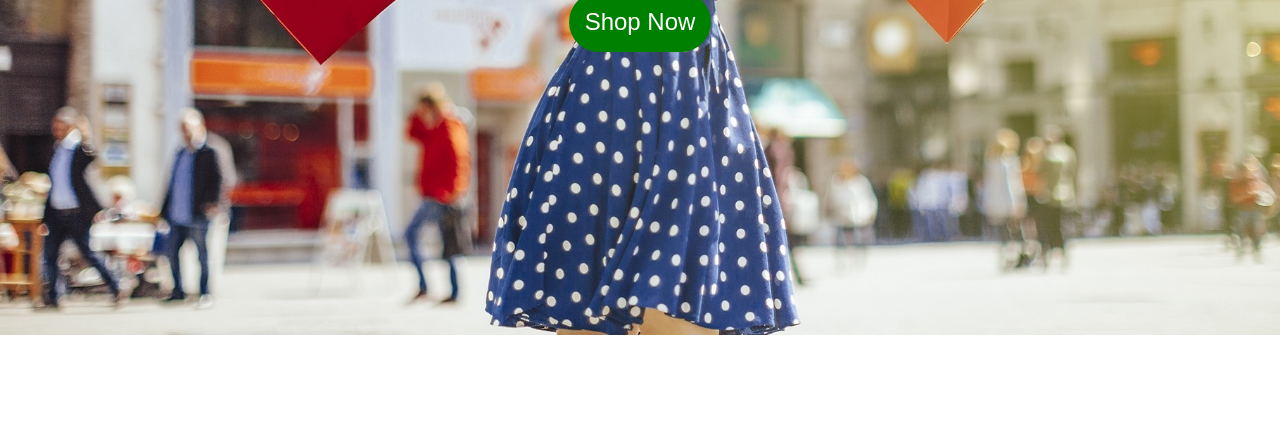
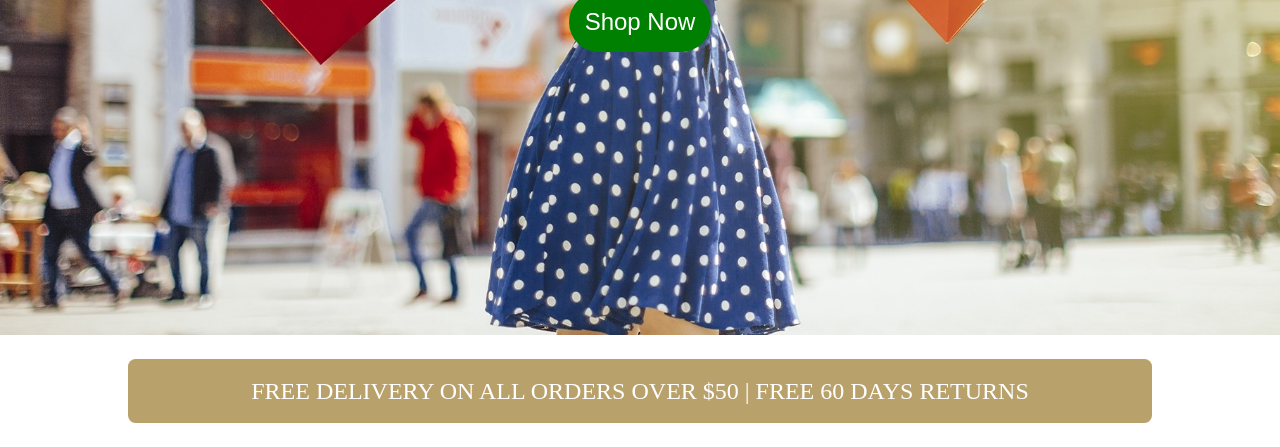
Before and after one commit to KarimMaged1996/ThemeReplica, a plain HTML site: page index.html in a window 1280 px wide. Shown: the part 617-1064 px from the top of the page. Before the commit the page ends 952 px from the top, so only its background shows below. Drawn offline with Linux system fonts and the light colour scheme.

Commit message:
Finish the delivery notice

```diff
--- a/index.html
+++ b/index.html
@@ -146,5 +146,9 @@
         </svg>
       </div>
     </div>
+
+    <div class="deliveryNotice">
+      FREE DELIVERY ON ALL ORDERS OVER $50 | FREE 60 DAYS RETURNS
+    </div>
   </body>
 </html>
--- a/styles.css
+++ b/styles.css
@@ -136,3 +136,19 @@ div.main :nth-child(2) :nth-child(3) {
   color: #ffffff;
   background-color: green;
 }
+
+/* DELIVERY NOTICE */
+.deliveryNotice {
+  width: 80vw;
+  height: 8vh;
+  margin: auto;
+  margin-top: 3vh;
+  margin-bottom: 3vh;
+  border-radius: 7.5px;
+  color: #ffffff;
+  background-color: #b9a16b;
+  display: flex;
+  justify-content: center;
+  align-items: center;
+  font-size: 1.5rem;
+}
```
